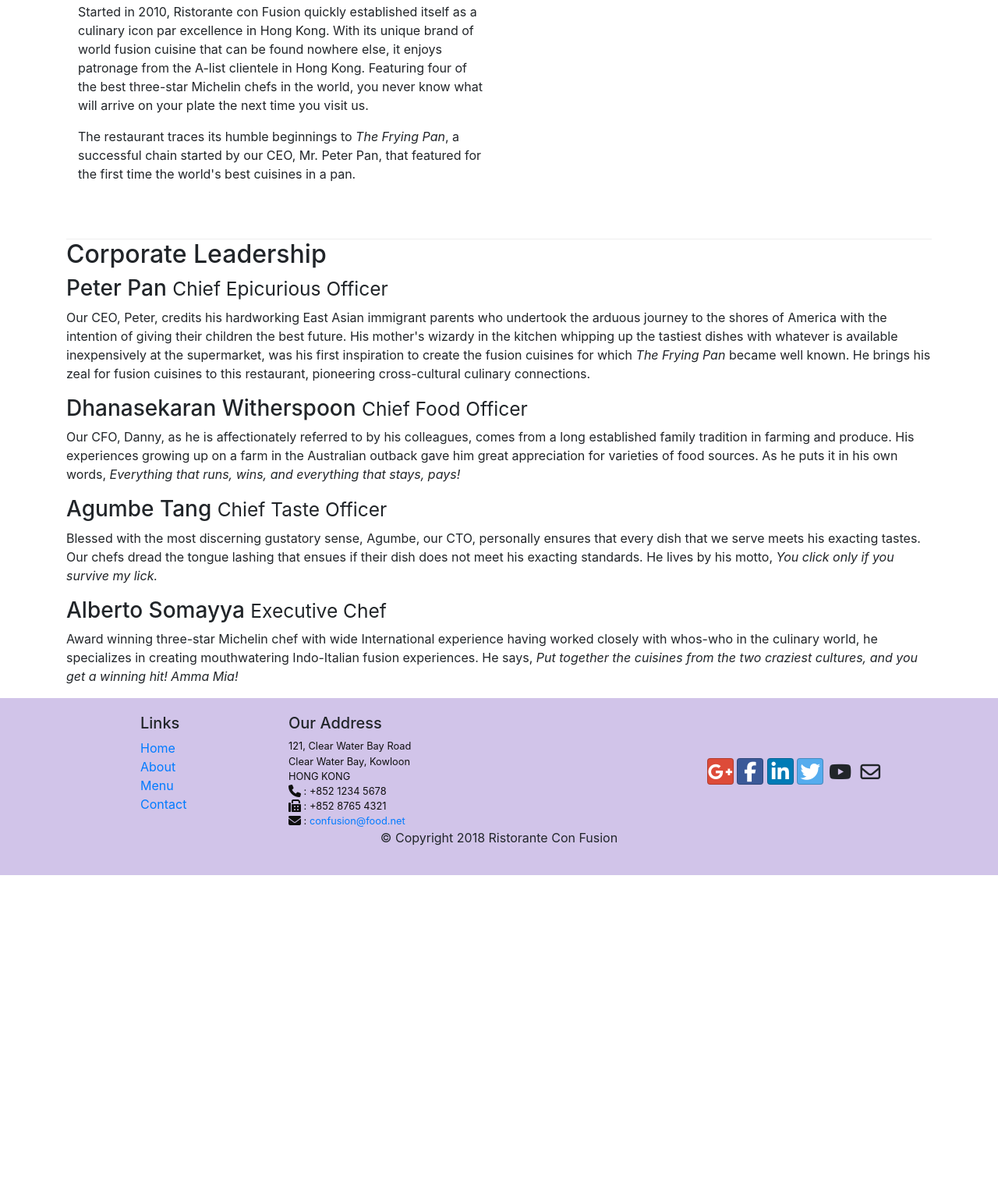
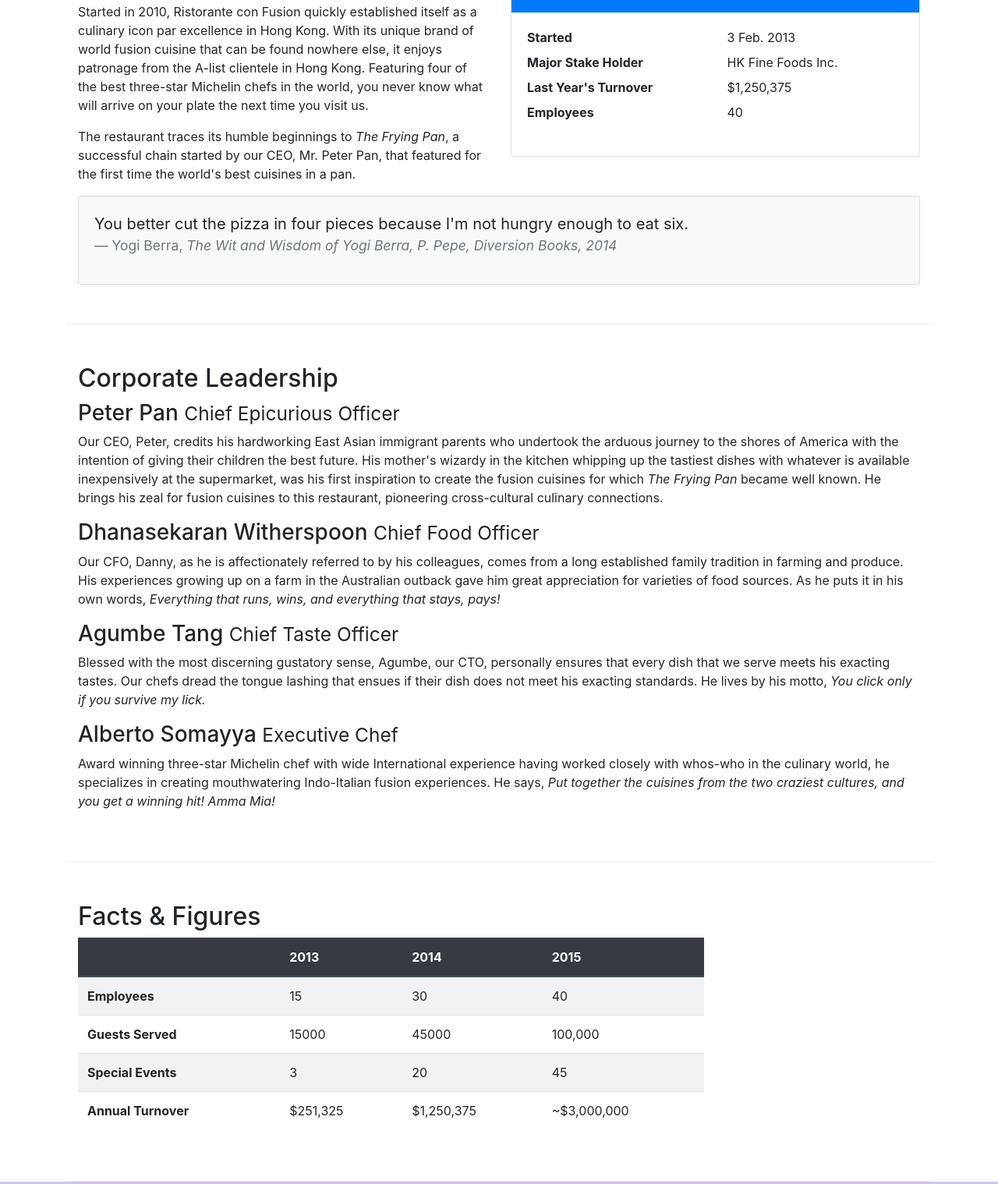
Before and after one commit to mnajjarian/conFusion, a plain HTML site: page aboutus.html in a window 1280 px wide. Shown: the part 558-2076 px from the top of the page at 78% size. Before the commit the page ends 1680 px from the top, so only its background shows below. Drawn offline with nearby package versions, Linux system fonts and the light colour scheme.

Commit message:
Tables and Cards

```diff
--- a/aboutus.html
+++ b/aboutus.html
@@ -56,7 +56,7 @@
     </header>
 
     <div class="container">
-        <div class="row ">
+        <div class="row">
             <ol class="col-12 breadcrumb">
                 <li class="breadcrumb-item"><a href="./index.html">Home</a></li>
                 <li class="breadcrumb-item active">About</li>
@@ -73,12 +73,38 @@
                 <p>Started in 2010, Ristorante con Fusion quickly established itself as a culinary icon par excellence in Hong Kong. With its unique brand of world fusion cuisine that can be found nowhere else, it enjoys patronage from the A-list clientele in Hong Kong.  Featuring four of the best three-star Michelin chefs in the world, you never know what will arrive on your plate the next time you visit us.</p>
                 <p>The restaurant traces its humble beginnings to <em>The Frying Pan</em>, a successful chain started by our CEO, Mr. Peter Pan, that featured for the first time the world's best cuisines in a pan.</p>
             </div>
-            <div>
+            <div class="col-12 col-sm-6">
+                <div class="card">
+                    <h3 class="card-header bg-primary text-white">Facts At a Glance</h3>
+                    <div class="card-body">
+                        <dl class="row">
+                            <dt class="col-6">Started</dt>
+                            <dd class="col-6">3 Feb. 2013</dd>
+                            <dt class="col-6">Major Stake Holder</dt>
+                            <dd class="col-6">HK Fine Foods Inc.</dd>
+                            <dt class="col-6">Last Year's Turnover</dt>
+                            <dd class="col-6">$1,250,375</dd>
+                            <dt class="col-6">Employees</dt>
+                            <dd class="col-6">40</dd>
+                        </dl>
+                    </div>
+                </div>
+            </div>
+            <div class="col-12">
+                <div class="card card-body bg-light">
+                    <blockquote class="blockquote">
+                        <p class="mb-0">You better cut the pizza in four pieces because
+                            I'm not hungry enough to eat six.</p>
+                        <footer class="blockquote-footer">Yogi Berra, <cite title="Source Title">The Wit and Wisdom of Yogi Berra,
+                            P. Pepe, Diversion Books, 2014</cite>
+                        </footer>
+                    </blockquote>
+                </div>
             </div>
         </div>
 
 
-        <div class="row">
+        <div class="row row-content">
             <div class="col-12">
                 <h2>Corporate Leadership</h2>
                 <h3>Peter Pan <small>Chief Epicurious Officer</small></h3>
@@ -91,7 +117,52 @@
                 <p class="d-none d-sm-block">Award winning three-star Michelin chef with wide International experience having worked closely with whos-who in the culinary world, he specializes in creating mouthwatering Indo-Italian fusion experiences. He says, <em>Put together the cuisines from the two craziest cultures, and you get a winning hit! Amma Mia!</em></p>
             </div>
        </div>
+       <div class="row row-content">
+           <div class="col-12 col-sm-9">
+               <h2>Facts &amp; Figures</h2>
+               <div class="table-responsive">
+                   <table class="table table-striped">
+                       <thead class="thead-dark">
+                           <tr>
+                               <th>&nbsp;</th>
+                               <th>2013</th>
+                               <th>2014</th>
+                               <th>2015</th>
+                           </tr>
+                       </thead>
+                       <tbody>
+                           <tr>
+                               <th>Employees</th>
+                               <td>15</td>
+                               <td>30</td>
+                               <td>40</td>
+                           </tr>
+                           <tr>
+                                <th>Guests Served</th>
+                                <td>15000</td>
+                                <td>45000</td>
+                                <td>100,000</td>
+                           </tr>
+                            <tr>
+                                <th>Special Events</th>
+                                <td>3</td>
+                                <td>20</td>
+                                <td>45</td>
+                            </tr>
+                            <tr>
+                                <th>Annual Turnover</th>
+                                <td>$251,325</td>
+                                <td>$1,250,375</td>
+                                <td>~$3,000,000</td>
+                            </tr>
+                       </tbody>
+                   </table>
+               </div>
+           </div>
+           <div class="col-12 col-sm-3">
 
+           </div>
+       </div>
     </div>
 
     <footer class="footer">
```
